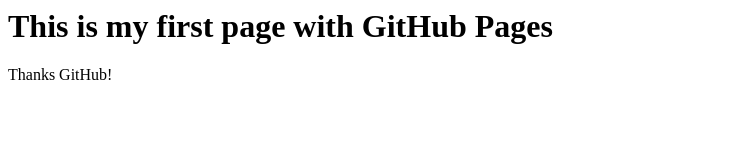
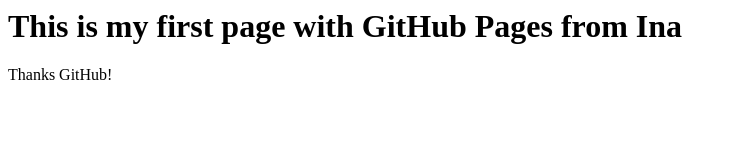
Before and after one commit to inanf0590/firstrepository, a plain HTML site: page index.html in a window 1280 px wide. Shown: the whole page, without its empty margins (0-737 px from the left). Drawn offline with Linux system fonts and the light colour scheme.

Commit message:
Update index.html

```diff
--- a/index.html
+++ b/index.html
@@ -1,4 +1,4 @@
 <html>
-<h1> This is my first page with GitHub Pages </h1>
+<h1> This is my first page with GitHub Pages from Ina </h1>
 <p>Thanks GitHub!</p>
 </html>
```
